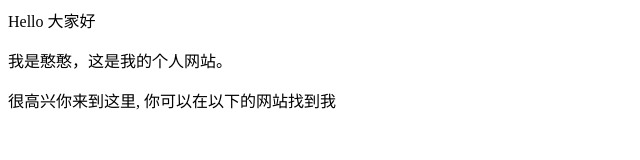
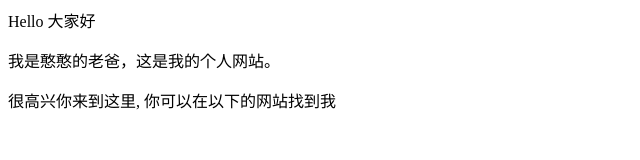
Before and after one commit to winter-dusk/winter-dusk.github.io, a plain HTML site: page index.html in a window 1280 px wide. Shown: the whole page, without its empty margins (0-640 px from the left). Drawn offline with Linux system fonts and the light colour scheme.

Commit message:
Update index.html

```diff
--- a/index.html
+++ b/index.html
@@ -1,3 +1,3 @@
 <p>Hello 大家好</p>
-<p>我是憨憨，这是我的个人网站。 </p>
+<p>我是憨憨的老爸，这是我的个人网站。 </p>
 <p>很高兴你来到这里, 你可以在以下的网站找到我</p>
```
